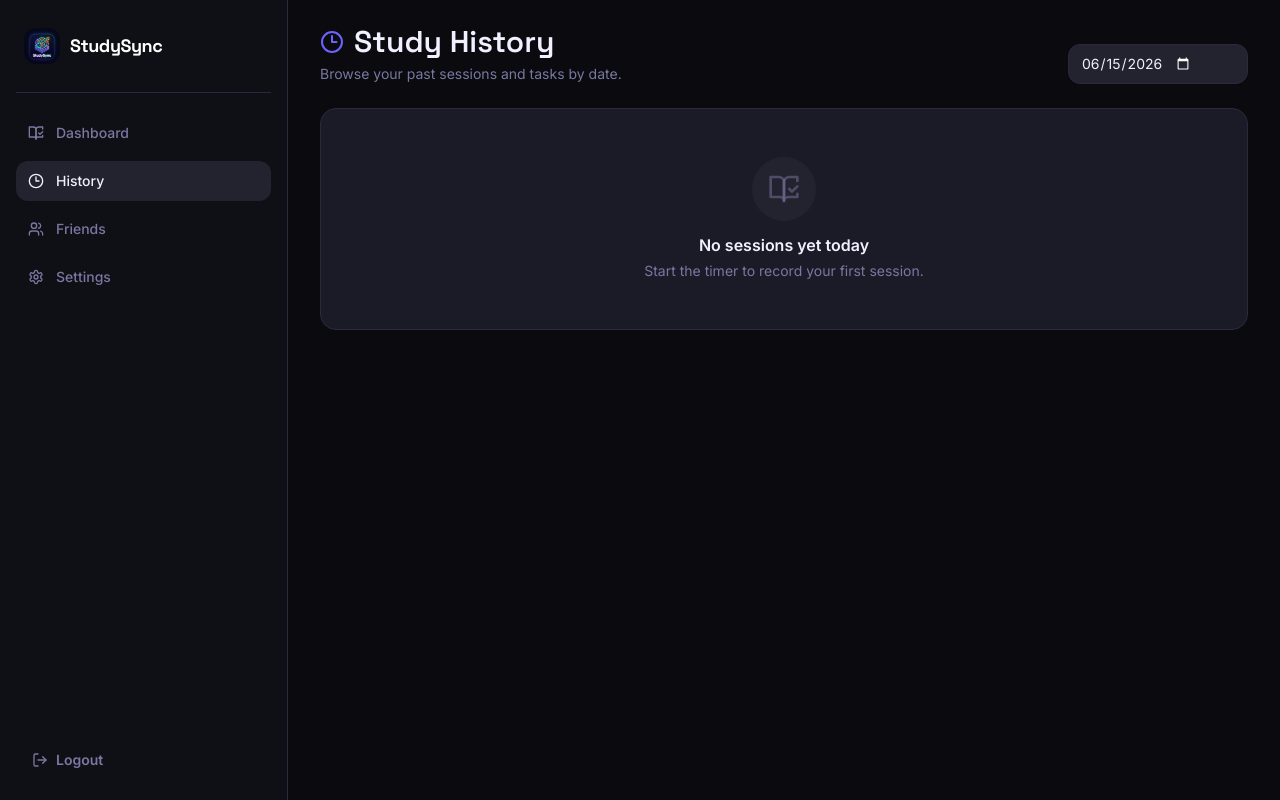
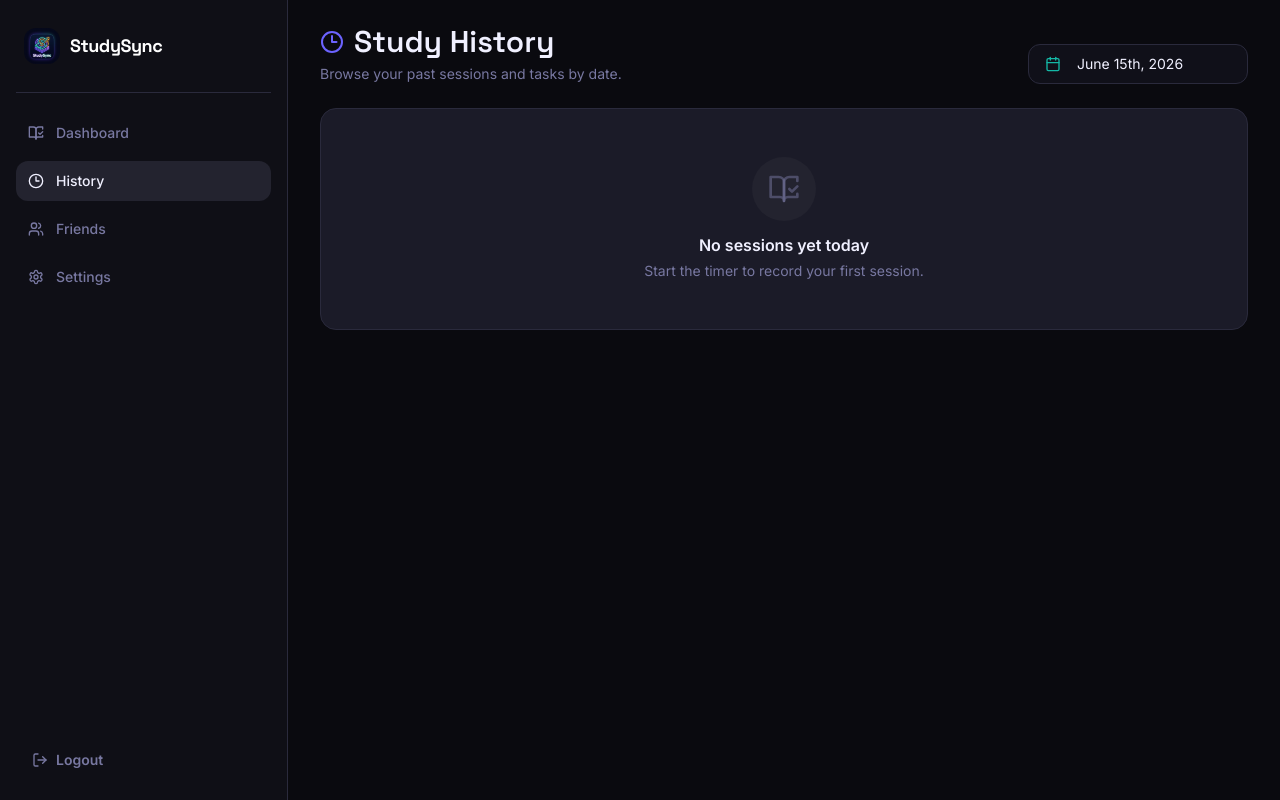
Before and after one commit to DINESHYDK/Study_Sync, a Next.js app: page /history in a window 1280 px wide. Built offline with nearby package versions, Linux system fonts and the light colour scheme; no server answers.

Commit message:
feat: Replace basic history date input with custom premium Calendar component

```diff
--- a/app/(app)/history/page.tsx
+++ b/app/(app)/history/page.tsx
@@ -1,8 +1,9 @@
 "use client";
 
-import { BookOpenCheck, CheckSquare, Clock3, Hash } from "lucide-react";
+import { BookOpenCheck, CalendarIcon, CheckSquare, Clock3, Hash } from "lucide-react";
 import { useCallback, useEffect, useState } from "react";
 import { toast } from "sonner";
+import { format, parse } from "date-fns";
 
 import { useSupabase } from "@/components/providers/SupabaseProvider";
 import { SessionSegmentList } from "@/components/timer/SessionSegmentList";
@@ -10,10 +11,12 @@ import { SubjectChart } from "@/components/stats/SubjectChart";
 import { TodoList } from "@/components/todos/TodoList";
 import { type TodoRow } from "@/components/todos/TodoItem";
 import { Card, CardContent } from "@/components/ui/card";
-import { Input } from "@/components/ui/input";
+import { Popover, PopoverContent, PopoverTrigger } from "@/components/ui/popover";
+import { Button } from "@/components/ui/button";
+import { Calendar } from "@/components/ui/calendar";
 import { HistorySkeleton } from "@/components/ui/skeletons";
 import { formatDurationCompact, totalDurationSecs } from "@/lib/timer";
-import { todayLocalDate } from "@/lib/utils";
+import { cn, todayLocalDate } from "@/lib/utils";
 import { type TimerSegment } from "@/stores/useTimerStore";
 import { useUserStore } from "@/stores/useUserStore";
 
@@ -122,13 +125,29 @@ export default function HistoryPage() {
         </div>
 
         {/* Date picker — capped at today so future dates can't be selected */}
-        <Input
-          className="w-full sm:w-[180px]"
-          max={todayLocalDate()}
-          onChange={(e) => setSelectedDate(e.target.value)}
-          type="date"
-          value={selectedDate}
-        />
+        <Popover>
+          <PopoverTrigger asChild>
+            <Button
+              variant="outline"
+              className={cn(
+                "w-full sm:w-[220px] justify-start text-left font-normal bg-card/40 border-border hover:bg-secondary",
+                !selectedDate && "text-muted-foreground"
+              )}
+            >
+              <CalendarIcon className="mr-2 h-4 w-4 text-teal-500" />
+              {selectedDate ? format(parse(selectedDate, "yyyy-MM-dd", new Date()), "PPP") : <span>Pick a date</span>}
+            </Button>
+          </PopoverTrigger>
+          <PopoverContent className="w-auto p-0" align="end">
+            <Calendar
+              mode="single"
+              selected={selectedDate ? parse(selectedDate, "yyyy-MM-dd", new Date()) : undefined}
+              onSelect={(d) => d && setSelectedDate(format(d, "yyyy-MM-dd"))}
+              disabled={(date) => date > new Date()}
+              initialFocus
+            />
+          </PopoverContent>
+        </Popover>
       </header>
 
       {/* ── Body ───────────────────────────────────────────────────────────── */}
```
